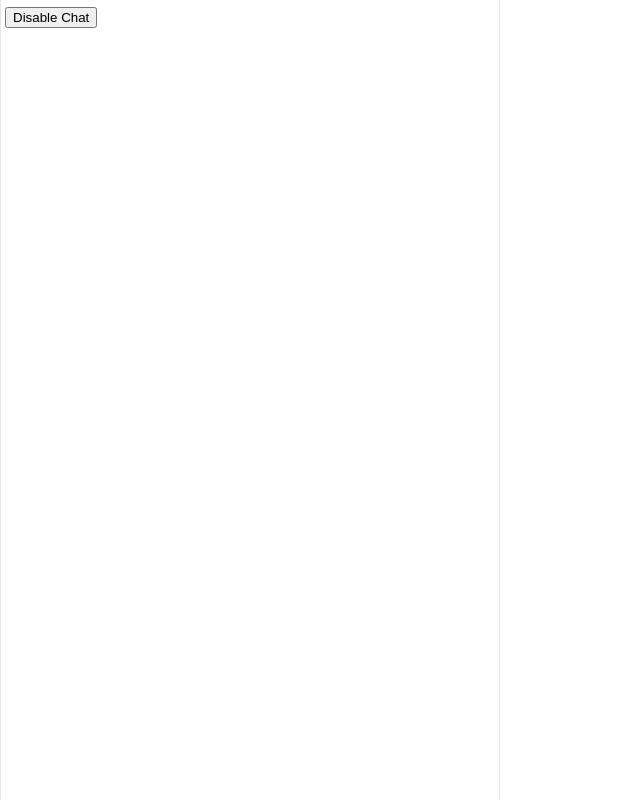
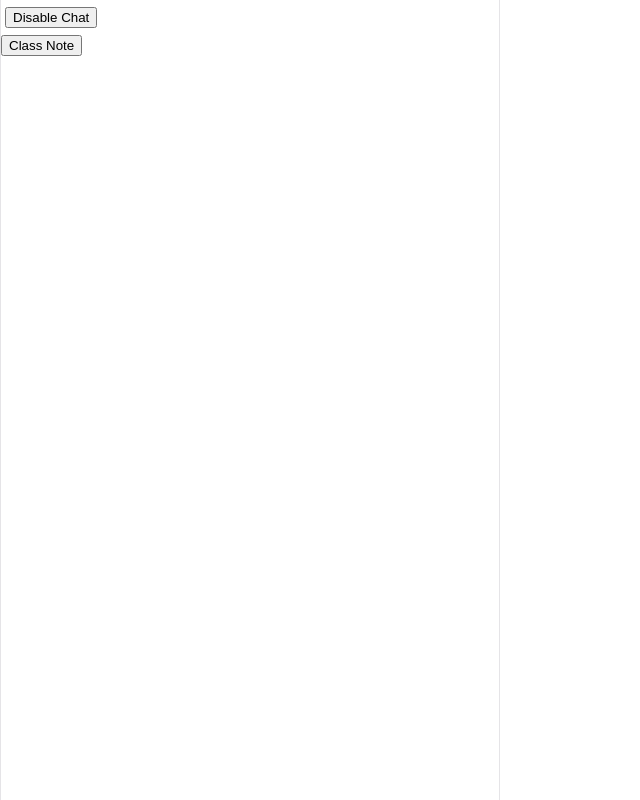
Before and after one commit to adityarwt1/Pw-Study-Extension, a React (Vite) app: page / in a window 1280 px wide. Shown: the whole page, without its empty margins (0-640 px from the left). Built offline with nearby package versions, Linux system fonts and the light colour scheme.

Commit message:
download or open pdf is done now

```diff
--- a/src/App.tsx
+++ b/src/App.tsx
@@ -1,8 +1,9 @@
 import DisableChat from "./components/DisbableChat";
+import DownLoadAttachement from "./components/DowloadClassNote";
 
 const MainPlayGround = ()=>{
   return (
-    <div><DisableChat/></div>
+    <div><DisableChat/><DownLoadAttachement/></div>
   )
 }
 
--- /dev/null
+++ b/src/components/DowloadClassNote.tsx
@@ -0,0 +1,43 @@
+import { getAcitveWindow } from "../utils/chromeApis/getCurrentAcitivewindow";
+import { excuteScript } from "../utils/chromeApis/runScriptOn";
+
+const DownLoadAttachement = ()=>{
+    const downloadAttachement = async ()=>{
+
+
+          const tabInfor = await getAcitveWindow();
+          if (!tabInfor?.id) return;
+
+          await excuteScript(
+            tabInfor.id,
+            () => {
+                const url = new URL(window.location.href)
+                const parentId = url.searchParams.get("parentId")
+                const batchSubjectId = url.searchParams.get("batchSubjectId")
+                const scheduleId = url.searchParams.get("scheduleId")
+                const fetchUrl = `https://api.penpencil.co/v1/batches/${parentId}/subject/${batchSubjectId}/schedule/${scheduleId}/schedule-details`;
+                (async()=>{
+                    const response = await fetch(fetchUrl, {
+                        method:'GET',
+                        headers:{
+                            "Authorization":`Bearer ${window.localStorage.getItem("TOKEN")}`
+                        }
+                    })
+                    const {data} = await response.json()
+                    const defaultAcess = data.homeworkIds[0].attachmentIds[0]
+                    const pdfAccessUrl = defaultAcess.baseUrl+defaultAcess.key
+                    window.open(pdfAccessUrl, "blank")
+                })()
+                console.log(window.localStorage)
+                // console.log(window.location.href)
+
+            },
+            [],
+          );
+    }
+    return (
+        <button onClick={downloadAttachement}>Class Note</button>
+    )
+}
+
+export default DownLoadAttachement
```
